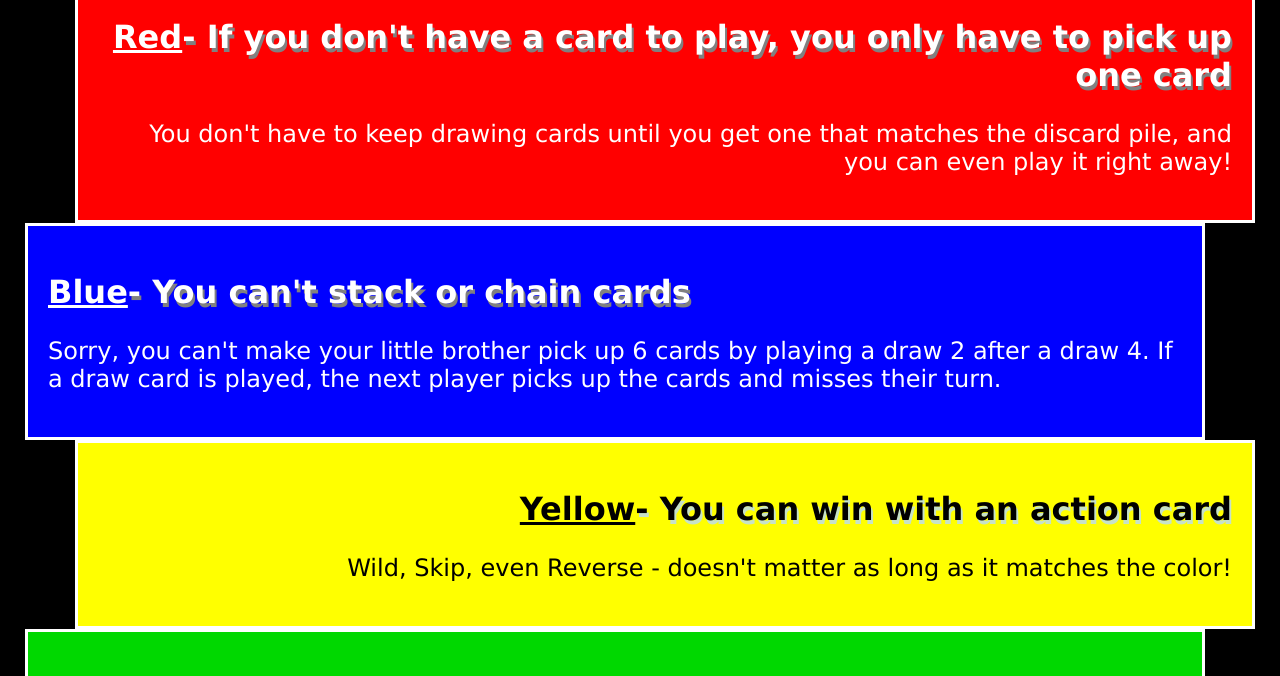
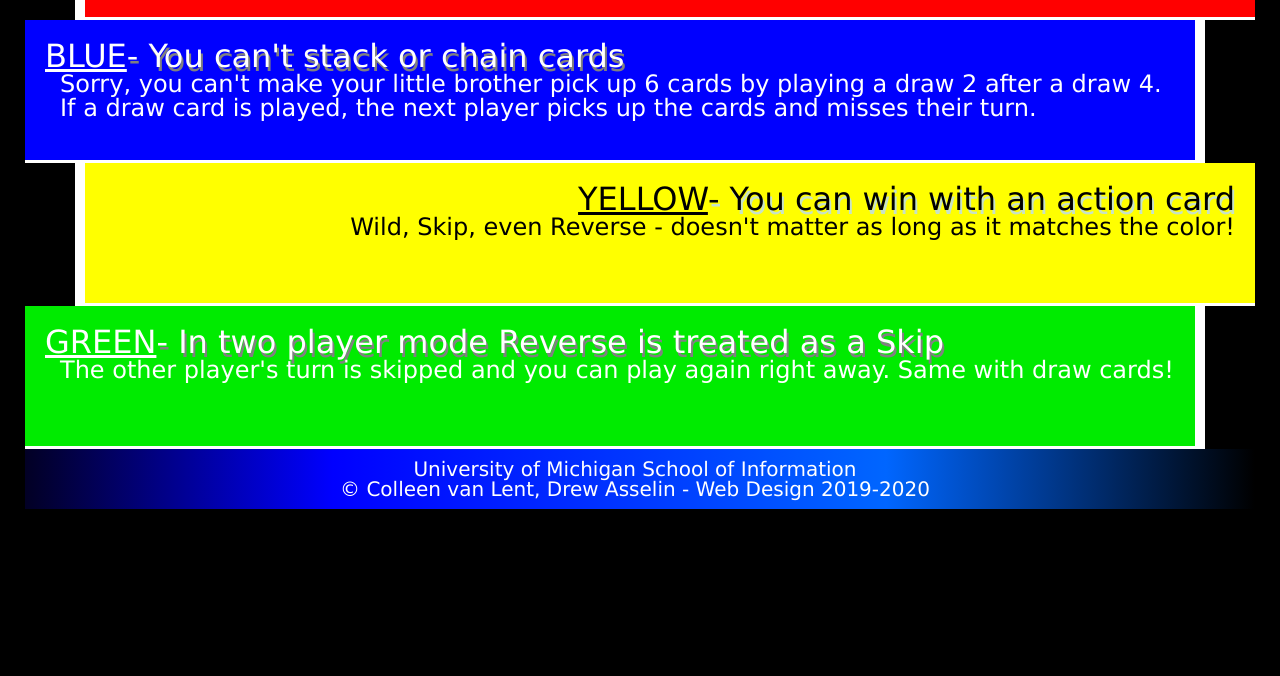
Before and after one commit to kellyyl64/homework2-2022, a plain HTML site: page index.html in a window 1280 px wide. Shown: the part 716-1392 px from the top of the page. After the commit the page ends 1225 px from the top, so only its background shows below. Drawn offline with Linux system fonts and the light colour scheme.

Commit message:
Add files via upload

```diff
--- a/css/style.css
+++ b/css/style.css
@@ -19,7 +19,7 @@ h2{
 
 p{
 	font-size: 24px;
-	padding-bottom: 0 0 15px 15px;
+	padding: 0 0 15px 15px;
 }
 
 img{
@@ -35,53 +35,53 @@ div{
 	border: 3px solid #FFFFFF;
 }
 
-.intro{
+div.intro{
 	border-radius: 15px;
 	margin-top: 15px;
 }
 
-.red{
+div.red{
 	background-color: #FF0000;
 	text-align: right;
 	margin: 0 0 0 50px;
-	border: 0 0 3px 10px;
+	border-width: 0 0 3px 10px;
 }
 
-.blue{
+div.blue{
 	background-color: #0000FF;
 	text-align: left;
 	margin: 0 50px 0 0;
-	border: 0 10px 3px 0;
+	border-width: 0 10px 3px 0;
 }
 
-.yellow{
+div.yellow{
 	background-color: #FFFF00;
 	text-align: right;
 	margin: 0 0 0 50px;
-	border: 0 0 3px 10px;
+	border-width: 0 0 3px 10px;
 
 }
-.yellow p{
+div.yellow p{
 	color:#000000;
 }
 
-.yellow h2{
+div.yellow h2{
 	color:#000000;
 	text-shadow: 2px 4px #c7e2c7;
 
 }
 
-.green{
-	background-color: #00D800;
+div.green{
+	background-color: #00EB00;
 	text-align: left;
 	margin: 0 50px 0 0;
-	border: 0 10px 3px 0;
+	border-width: 0 10px 3px 0;
 
 }
 
 span{
 	text-decoration: underline;
-	text-transform: capitalize;
+	text-transform: uppercase;
 	text-shadow: none;
 }
 
--- a/index.html
+++ b/index.html
@@ -4,7 +4,7 @@
   <meta charset="UTF-8">
   <meta name="viewport" content="width=device-width, initial-scale=1.0">
   <link rel="icon" href="imgs/favicon.ico">
-  <!-- <link rel="stylesheet" type="text/css" href="css/html5reset.css"> -->
+  <link rel="stylesheet" type="text/css" href="css/html5reset.css">
   <link rel="stylesheet" type="text/css" href="css/style.css">
  <title>4 Uno Rules You're Playing Wrong</title>
 </head>
```
